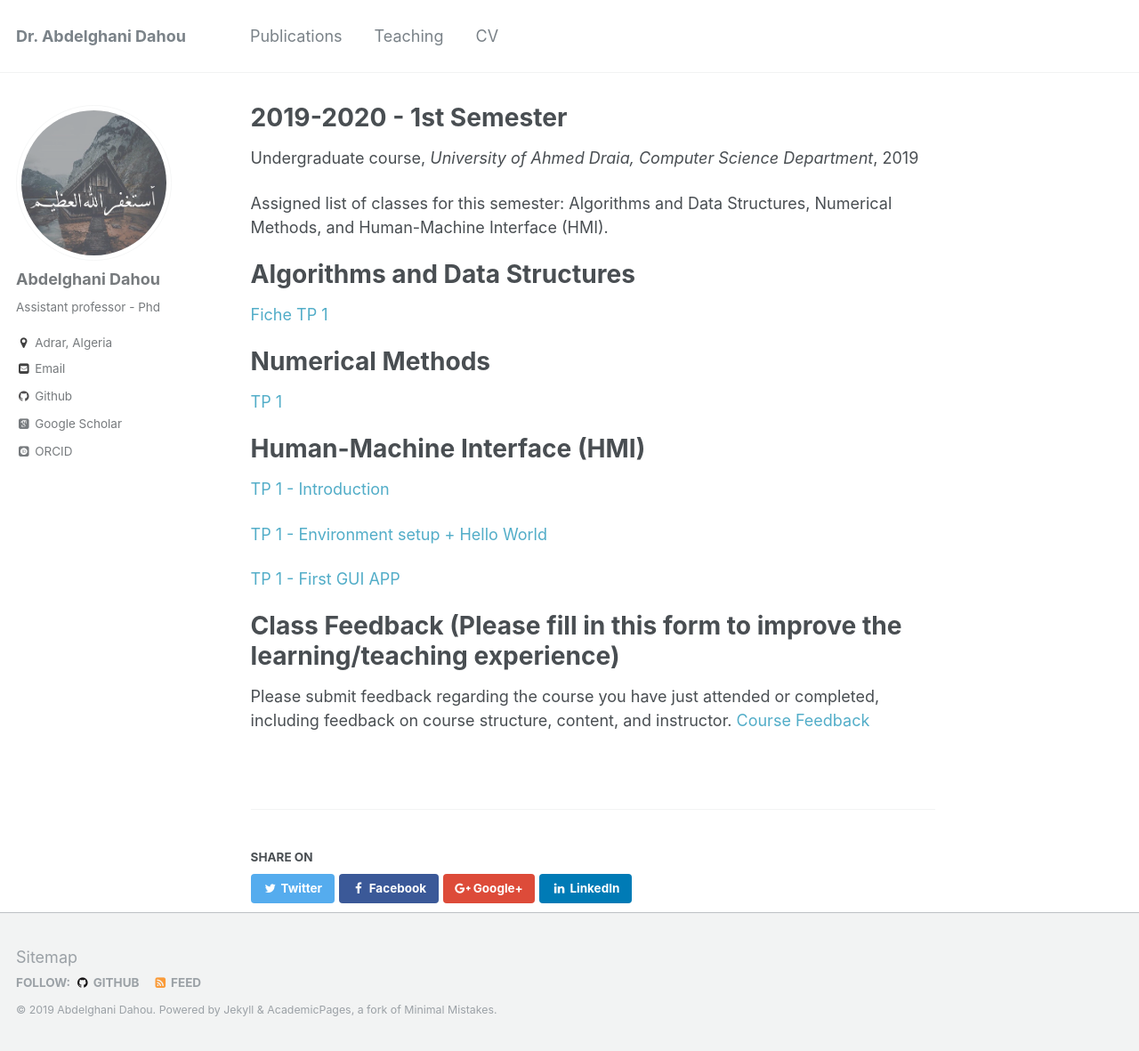
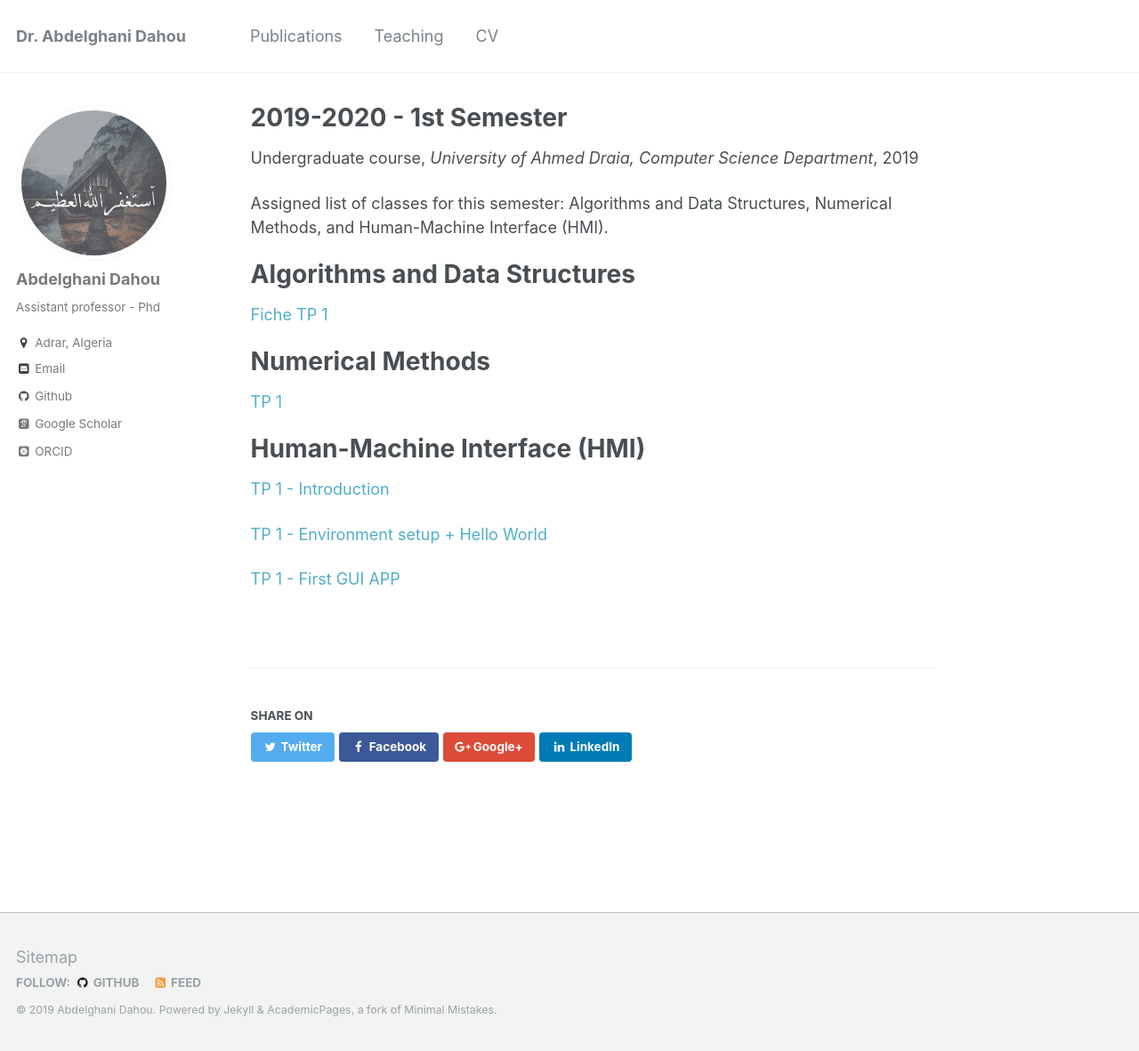
Before and after one commit to dr-dahou-adrar/dr-dahou-adrar.github.io, a Jekyll site: the page built from _teaching/2019-2020-1st-semester-teaching.md, in a window 1280 px wide and 1181 px high. Shown: the whole window at 89% size. Built offline with Jekyll 4.4.1, drawn with Linux system fonts in a browser that asks for light colours; some web fonts are replaced.

Commit message:
Update 2019-2020-1st-semester-teaching.md

```diff
--- a/_teaching/2019-2020-1st-semester-teaching.md
+++ b/_teaching/2019-2020-1st-semester-teaching.md
@@ -27,9 +27,3 @@ Human-Machine Interface (HMI)
 [TP 1 - Environment setup + Hello World](https://www.notion.so/TP01-Environment-setup-Hello-World-82a6cc6a2af846c2b645c466996e75c5)
 
 [TP 1 - First GUI APP](https://www.notion.so/TP01-First-GUI-App-0f710277f0e64daab0f3503552aa6d8f)
-
-
-Class Feedback (Please fill in this form to improve the learning/teaching experience)
-======
-Please submit feedback regarding the course you have just attended or completed, including feedback on course structure, content, and instructor.
-[Course Feedback](https://forms.gle/S8qHBjacM9y4GgbXA)
```
